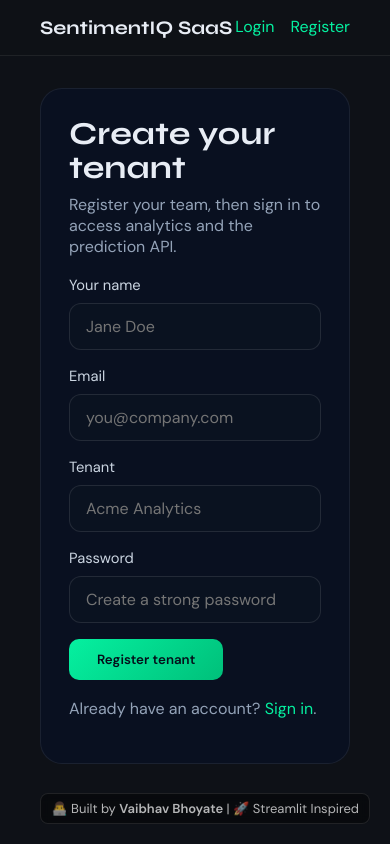
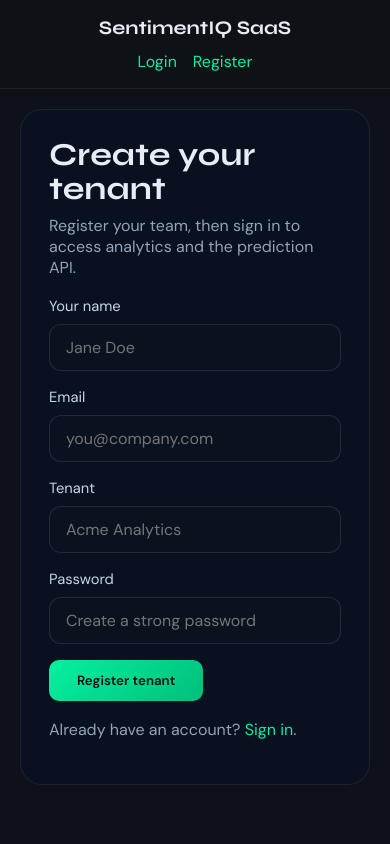
Before and after one commit to vaibhavv-labs/sentimentiq-dashboard, a FastAPI app: page /register in a window 390 px wide. Run offline with FastAPI, Linux system fonts and the light colour scheme; some libraries are stand-ins or nearby versions.

Commit message:
Fix HF prediction label mapping and add mobile responsive layout

```diff
--- a/backend.py
+++ b/backend.py
@@ -220,14 +220,12 @@ def predict(text: str):
         predictions.sort(key=lambda x: x.get("score", 0), reverse=True)
         top_pred = predictions[0]
 
-        label_str = top_pred.get("label", "")
+        label_str = str(top_pred.get("label", "")).upper()
         conf = top_pred.get("score", 0) * 100
 
-        # cardiffnlp/twitter-roberta-base-sentiment mapping:
-        # LABEL_0 -> Negative, LABEL_1 -> Neutral, LABEL_2 -> Positive
-        if conf < 65 or label_str == "LABEL_1":
+        if label_str in ["LABEL_1", "NEUTRAL"]:
             return "Neutral", conf, "😐"
-        elif label_str == "LABEL_2":
+        elif label_str in ["LABEL_2", "POSITIVE"]:
             return "Positive", conf, "😊"
         else:
             return "Negative", conf, "😡"
--- a/templates/base.html
+++ b/templates/base.html
@@ -93,6 +93,20 @@
     .notice, .error { padding: 14px 16px; border-radius: 14px; margin-bottom: 18px; }
     .notice { background: rgba(34,197,94,0.12); color: #d9f99d; }
     .error { background: rgba(239,68,68,0.12); color: #fecaca; }
+
+    /* Mobile Responsive CSS */
+    @media (max-width: 800px) {
+      body { flex-direction: column; }
+      .sidebar { width: 100%; height: auto; position: static; border-right: none; border-bottom: 1px solid var(--border); padding: 24px; }
+      .main-content { padding: 20px; }
+      .grid-2 { grid-template-columns: 1fr; }
+      .hero { padding: 24px; text-align: center; }
+      .hero-title { font-size: 1.6rem; }
+      .topbar { padding: 16px 20px; flex-direction: column; align-items: center; gap: 12px; }
+      form { flex-direction: column; align-items: stretch; }
+      input[type="file"], input[type="text"], select { max-width: 100%; width: 100%; }
+      .floating-footer { display: none; }
+    }
   </style>
   <script src="https://cdn.plot.ly/plotly-2.32.0.min.js"></script>
 </head>
```
